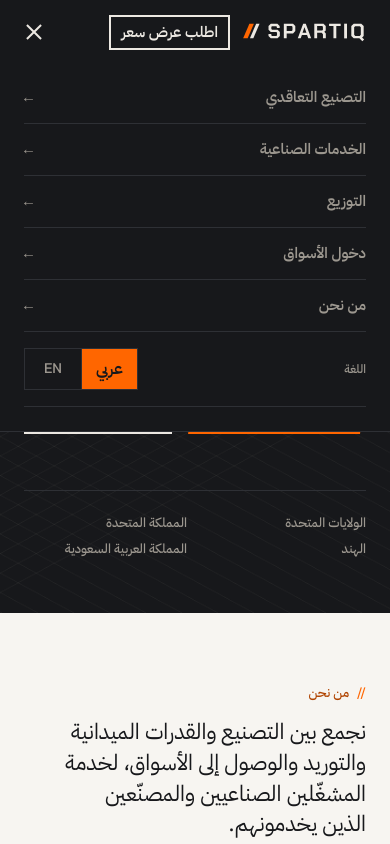
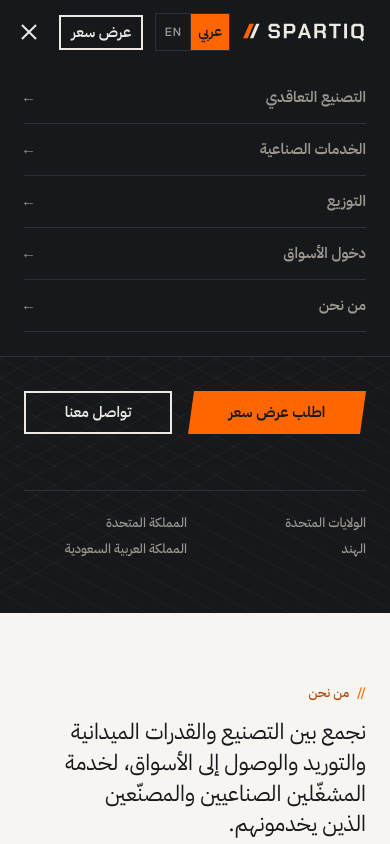
Before and after one commit to spartiqindustries/spartiq-website, a plain HTML site: page ar/index.html in a window 390 px wide. Both pictures are taken after a click on the button "القائمة". Shown: the top 844 px of the page. Drawn offline with Linux system fonts and the light colour scheme.

Commit message:
Language switch: always-visible EN | عربي in the header at every screen size
Co-Authored-By: Claude Opus 5.5 <noreply@anthropic.com>
Claude-Session: https://claude.ai/code/session_01P6w2ZkD22tsbgZHeN1S6pt

```diff
--- a/ar/index.html
+++ b/ar/index.html
@@ -274,21 +274,17 @@ footer{background:var(--graphite);color:var(--on-graphite-muted);font-size:14px;
 .fcols a:hover{color:var(--on-graphite)}
 .fbase{border-top:1px solid var(--graphite-line);display:flex;flex-wrap:wrap;justify-content:space-between;gap:var(--space-3);padding-block:var(--space-6);font:400 12px/16px var(--font-mono);letter-spacing:.04em;text-transform:uppercase}
 @media (max-width:640px){.fcols{flex-wrap:wrap;gap:var(--space-8)}.fcols>div:first-child{flex:1 1 100%}.fcols>div:not(:first-child){flex:1 1 40%;min-width:0}}
-/* language toggle, fixed on the side */
-.lang-toggle{position:fixed;right:0;top:50%;transform:translateY(-50%);z-index:20;display:flex;flex-direction:column;background:var(--graphite);border:1px solid var(--graphite-line);border-right:0}
-.lang-toggle a{display:block;min-width:48px;padding:12px 10px;text-align:center;text-decoration:none;color:var(--on-graphite-muted);font:600 13px/1 "Chakra Petch","IBM Plex Sans Arabic",sans-serif;letter-spacing:.08em}
-.lang-toggle a[lang="ar"]{font:600 15px/1 "IBM Plex Sans Arabic",sans-serif;letter-spacing:0}
-.lang-toggle a+a{border-top:1px solid var(--graphite-line)}
-.lang-toggle a:hover{color:var(--on-graphite)}
-.lang-toggle a.on{background:var(--molten);color:var(--on-molten)}
-#site-nav>li.lang-li{display:none}
-.lang-lbl{font:500 12px/16px var(--font-mono);letter-spacing:.04em;text-transform:uppercase;color:var(--on-graphite-muted)}
-.lang-seg{display:inline-flex;border:1px solid var(--graphite-line)}
-.lang-seg a{display:block;min-width:56px;padding:12px 14px;text-align:center;text-decoration:none;color:var(--on-graphite-muted);font:600 14px/1 "Chakra Petch","IBM Plex Sans Arabic",sans-serif}
-.lang-seg a[lang="ar"]{font:600 16px/1 "IBM Plex Sans Arabic",sans-serif}
-.lang-seg a+a{border-left:1px solid var(--graphite-line)}
-.lang-seg a.on{background:var(--molten);color:var(--on-molten)}
-@media (max-width:1200px){.lang-toggle{display:none}#site-nav>li.lang-li{display:flex;justify-content:space-between;align-items:center;padding:16px 0}}
+/* language switch in the header */
+.hl{display:inline-flex;flex:none;border:1px solid var(--graphite-line)}
+.hl a{display:flex;align-items:center;justify-content:center;min-width:40px;height:36px;padding:0 10px;text-decoration:none;color:var(--on-graphite-muted);font:600 12px/1 "Chakra Petch","IBM Plex Sans Arabic",sans-serif;letter-spacing:.08em}
+.hl a[lang="ar"]{font:600 14px/1 "IBM Plex Sans Arabic",sans-serif;letter-spacing:0}
+.hl a+a{border-left:1px solid var(--graphite-line)}
+.hl a:hover{color:var(--on-graphite)}
+.hl a.on{background:var(--molten);color:var(--on-molten)}
+.q-s{display:none}
+@media (max-width:1200px){.hl{margin-left:auto}.nav .sq-btn{margin-left:0}}
+@media (max-width:400px){.q-l{display:none}.q-s{display:inline}.hl a{min-width:34px;padding:0 7px}}
+@media (max-width:380px){.nav{gap:8px}.logo svg{width:100px}.nav .sq-btn{padding:9px 9px}.hl a{min-width:32px;padding:0 6px;height:34px}.menu-btn{padding:12px 0 12px 6px}}
 /* phone tuning (keep last) */
 @media (max-width:400px){.grid3.ind{grid-template-columns:1fr}}
 @media (max-width:480px){
@@ -304,7 +300,7 @@ footer{background:var(--graphite);color:var(--on-graphite-muted);font-size:14px;
 
 /* ===== Arabic / RTL ===== */
 :root{--font-display:"IBM Plex Sans Arabic","Chakra Petch",sans-serif;--font-sans:"IBM Plex Sans Arabic","IBM Plex Sans",sans-serif;--font-mono:"IBM Plex Sans Arabic","IBM Plex Mono",monospace}
-html[lang="ar"] body *:not(.lang-toggle a[lang="en"]){letter-spacing:0!important;text-transform:none!important}
+html[lang="ar"] body *:not(.hl a[lang="en"]){letter-spacing:0!important;text-transform:none!important}
 .sq-route,.sq-card__spec code,.spec code,.ct .mail{direction:ltr;unicode-bidi:isolate}
 .logo,footer svg{direction:ltr}
 .hero canvas{transform:scaleX(-1)}
@@ -321,7 +317,6 @@ html[lang="ar"] body *:not(.lang-toggle a[lang="en"]){letter-spacing:0!important
 h1,h2,h3{line-height:1.25}
 .display{line-height:1.2}
 .big{line-height:1.7}
-.lang-toggle{right:auto;left:0;border-right:1px solid var(--graphite-line);border-left:0}
 .nav a.nl{font-size:15px}
 .nav .sq-btn,.sq-btn{font-size:15px}
 .sq-eyebrow,.crumb,.sq-card__num,.flow .n,.fparent,.fbase,.fcols .t,.hero .meta{font-size:13px}
@@ -339,14 +334,12 @@ h1,h2,h3{line-height:1.25}
       <li><a class="nl" href="#distribution" data-nav="distribution">التوزيع</a></li>
       <li><a class="nl" href="#market-entry" data-nav="market-entry">دخول الأسواق</a></li>
       <li><a class="nl" href="#about" data-nav="about">من نحن</a></li>
-      <li class="lang-li"><span class="lang-lbl">اللغة</span><span class="lang-seg" dir="ltr"><a href="/" data-lang="/" lang="en" hreflang="en">EN</a><a href="/ar/" data-lang="/ar/" lang="ar" hreflang="ar" class="on" aria-current="true">عربي</a></span></li>
     </ul>
-    <a class="sq-btn sq-btn--secondary sq-btn--on-graphite" href="#quote" data-nav="quote">اطلب عرض سعر</a>
+    <span class="hl" dir="ltr" role="group" aria-label="اللغة"><a href="/" data-lang="/" lang="en" hreflang="en">EN</a><a href="/ar/" data-lang="/ar/" lang="ar" hreflang="ar" class="on" aria-current="true">عربي</a></span>
+    <a class="sq-btn sq-btn--secondary sq-btn--on-graphite" href="#quote" data-nav="quote"><span class="q-l">اطلب عرض سعر</span><span class="q-s">عرض سعر</span></a>
     <button class="menu-btn" type="button" id="menu-btn" aria-expanded="false" aria-controls="site-nav"><i aria-hidden="true"><b></b><b></b><b></b></i><span class="mb-t">القائمة</span></button>
   </div>
 </header>
-
-<nav class="lang-toggle" aria-label="اللغة"><a href="/" data-lang="/" lang="en" hreflang="en">EN</a><a href="/ar/" data-lang="/ar/" lang="ar" hreflang="ar" class="on" aria-current="true">عربي</a></nav>
 
 <main>
 
```
Also changed, not shown: index.html (+13 -19 lines), 2 other files.
